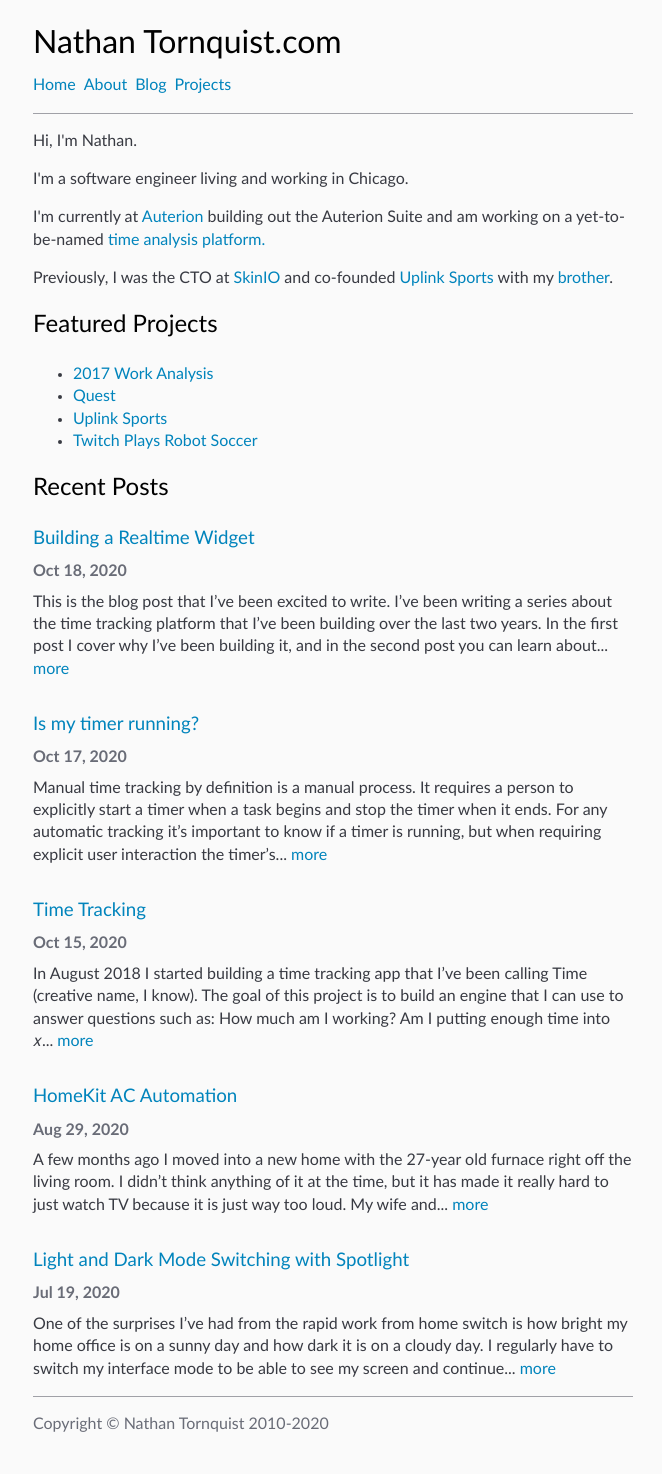
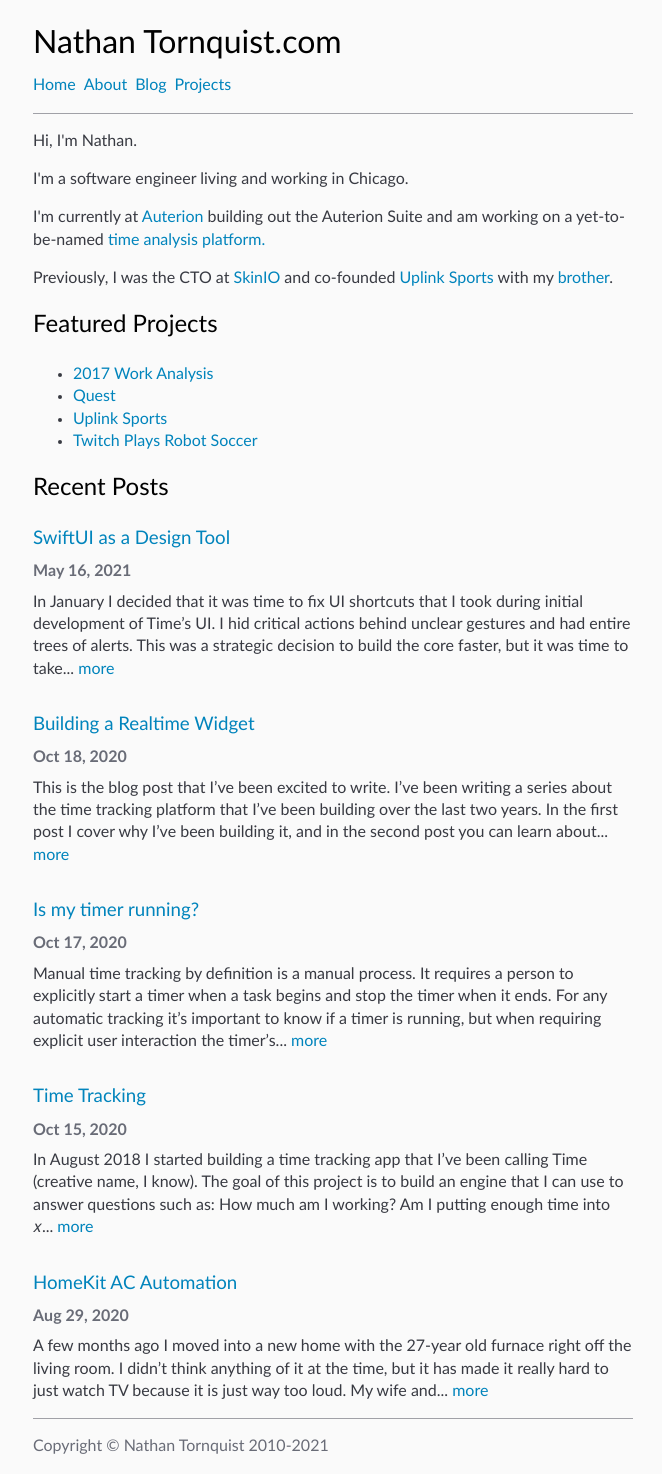
Before and after one commit to Tornquist/tornquist.github.io, a Jekyll site: the page built from index.html, in a window 1280 px wide. Shown: the whole page, without its empty margins (307-969 px from the left). Built offline with Jekyll 4.4.1, drawn with Linux system fonts in a browser that asks for light colours; before the commit the page ends 1451 px from its top, so only the background shows below that; part of the change alters nothing that is shown.

Commit message:
Time: SwiftUI as a Design Tool

````diff
--- a/_config.yml
+++ b/_config.yml
@@ -19,7 +19,7 @@ highlighter: rouge
 # Site Variables
 home_title: Home
 
-copyright: Copyright &copy; Nathan Tornquist 2010-2020
+copyright: Copyright &copy; Nathan Tornquist 2010-2021
 
 collections:
   projects:
--- /dev/null
+++ b/_posts/2021-04-27-swiftui-as-a-design-tool.md
@@ -0,0 +1,146 @@
+---
+layout: post
+title: SwiftUI as a Design Tool
+date: 2021-05-16 20:00:00
+categories: programming
+---
+
+{% assign time = site.projects | where: "slug", 'time'  | first %}
+
+In January I decided that it was time to fix UI shortcuts that I took during initial
+development of _[Time]({{ time.url }})_'s UI. I hid critical actions behind unclear
+gestures and had entire trees of alerts. This was a strategic decision to build
+the core faster, but it was time to take the next step.
+
+I started by replacing the "edit entry" page. This standalone, single-entry page
+deep within the application served as an excellent test for the ability to make
+my core platform function with SwiftUI and as a focused place to explore. After
+successful results, I expanded my SwiftUI tests into a top-to-bottom rewrite of
+the UIKit UI layer with the following problems to solve:
+
+1. Complicated section organization on the home page
+1. Difficult to maintain and fragile category list code
+1. Alert driven edit interfaces for categories, entries and accounts
+1. Project maintainability: I need to be able to set this code aside for a season
+
+My redesign was _very_ successful. All of the specific problems were fully resolved.
+SwiftUI's limitations and requirements drove me to a stronger end result from both
+an engineering and a design perspective.
+
+### SwiftUI as a Design Tool
+----------------------------
+
+SwiftUI is missing many UIKit features such as swipe gestures, destructive menu items,
+and text field alerts. These common patterns are not available without additional
+work that would take away from the elegance SwiftUI offers.
+
+I set the requirement to work fully within the supported sandbox. This limitation
+put a large number of design restrictions on what and how I could build the interface,
+and ultimately **the limitations of SwiftUI are why this redesign was a success.**
+
+SwiftUI jumps out as an extremely powerful tool to prototype and iterate quickly
+when working _within_ its limitations. This required me to rethink _all_ interface
+patterns, and really explore how users could interact with my application.
+
+Without the lack of swipe gestures, I probably would not have explored adding a
+menu button to every category. This addition and the easy to navigate menu within
+it is the biggest felt improvement from the refresh. The inability to add text
+fields within alerts forced a careful evaluation of every text-based action and
+the information I shared in presented sheets. The lack of destructive menu items
+forced pages where I could indicate what and how a destructive action would work.
+
+The limitations of SwiftUI forced careful evaluation that took me from:
+
+{% include photos.html
+  height="70" id="time-before"
+  img1="/assets/2021/05/time-category-menu-before.png"
+  img2="/assets/2021/05/time-category-delete-before.png"
+  img3="/assets/2021/05/time-edit-entry-before.png"
+%}
+
+
+to this refreshed UI:
+
+{% include photos.html
+  height="70" id="time-after"
+  img1="/assets/2021/05/time-category-menu-after.png"
+  img2="/assets/2021/05/time-category-delete-after.png"
+  img3="/assets/2021/05/time-edit-entry-after.png"
+%}
+
+The animations are smoother, the actions are clearer, and the entire project
+is much more pleasant to use. By bending to what SwiftUI allowed, I've created
+an application that is better than what I started with.
+
+### SwiftUI as an Engineering Tool
+----------------------------------
+
+_Heavy_ code changes were required to support SwiftUI. I had to add _Combine_ support
+to my models and carefully re-evaluate where data was owned and stored. As with
+the design language, the effort of supporting SwiftUI (and supporting it well),
+forced strong engineering changes.
+
+The original application was built with a central table view supporting all
+categories, metrics, recent categories and a number of other support items
+through sections. Animating the expand/collapse of categories required careful
+tracking and calculation of where to animate rows in and out. It worked, but it
+was a lot to maintain and it wasn't code that could be easily rewritten without
+impact.
+
+With SwiftUI my home screen code went from complicated calculations to:
+
+```
+NavigationView {
+  List {
+    MetricSection(...)
+
+    if hasRecents {
+      RecentSection()
+    }
+
+    ForEach(accountTrees) { (tree) in
+      CategoryList(root: tree, ...)
+    }
+
+    ...
+  }
+}
+```
+
+This code is easy to read and easy to modify. It's also code that I can let sit for
+_years_ and come back to easily.
+
+The recursive code I had previously written to calculate children list items
+and where/how to show categories could be dropped right in to this new system.
+I no longer had to run some calculation and then say "draw 5 rows." I could instead
+have my views constructed through a recursive _ViewBuilder_ that would build
+exactly what was needed.
+
+The merging of my engine code and the UI logic is what makes this so much easier
+to reason about, and so much easier to maintain. Animations and more come as a
+side effect of modeling the data correctly and just using it to build views.
+
+It's incredible when it all comes together, and I'm thrilled with the final result.
+
+### Conclusions
+---------------
+
+I am _very_ happy with how this redesign went. SwiftUI is not the tool for every
+project (or most), but when you work within its limitations _and_ have an application
+that aligns with those limitations, it's an incredible asset.
+
+Xcode's performance compiling SwiftUI code and worthless error messages made it a
+pretty frustrating process. This code was _not_ fun to write, and the constant
+compilation took away from much of the joy and speed that I normally find in personal
+projects. Correct code compiles (as it should), but single missed characters or mismatched
+types result in limited to no help from the tooling. SwiftUI compilation errors
+remind me of errors in Javascript (for all the bad reasons).
+
+SwiftUI helped me develop better UX and shaped my core engine into a more robust
+and easier to maintain project. This was absolutely worth the effort, and the end
+result is a great foundation for the future. It wasn't until the very end of the
+effort that I even knew if I'd keep any of the new work and I'm so excited that I can.
+
+---
+
+_This post is the fourth in a series about my Time project._
--- a/_projects/11_time.md
+++ b/_projects/11_time.md
@@ -32,6 +32,7 @@ I have written about this project in these posts:
 * [Time Tracking][6]
 * [Is my timer running?][7]
 * [Building a Realtime Widget][8]
+* [SwiftUI as a Design Tool][9]
 
 [1]: {% post_url 2018-02-11-2017-work-analysis %}
 [2]: http://feltron.com
@@ -41,3 +42,4 @@ I have written about this project in these posts:
 [6]: {% post_url 2020-10-15-time-tracking %}
 [7]: {% post_url 2020-10-17-is-my-timer-running %}
 [8]: {% post_url 2020-10-18-building-a-realtime-widget %}
+[9]: {% post_url 2021-05-16-swiftui-as-a-design-tool %}
````
Also changed, not shown: assets/2021/05/time-category-delete-after.png (added), assets/2021/05/time-category-delete-before.png (added), assets/2021/05/time-category-menu-after.png (added), assets/2021/05/time-category-menu-before.png (added), assets/2021/05/time-edit-entry-after.png (added), assets/2021/05/time-edit-entry-before.png (added), assets/2021/05/time-edit-entry-menu-before.png (added), assets/2021/05/time-edit-entry-time-before.png (added).
